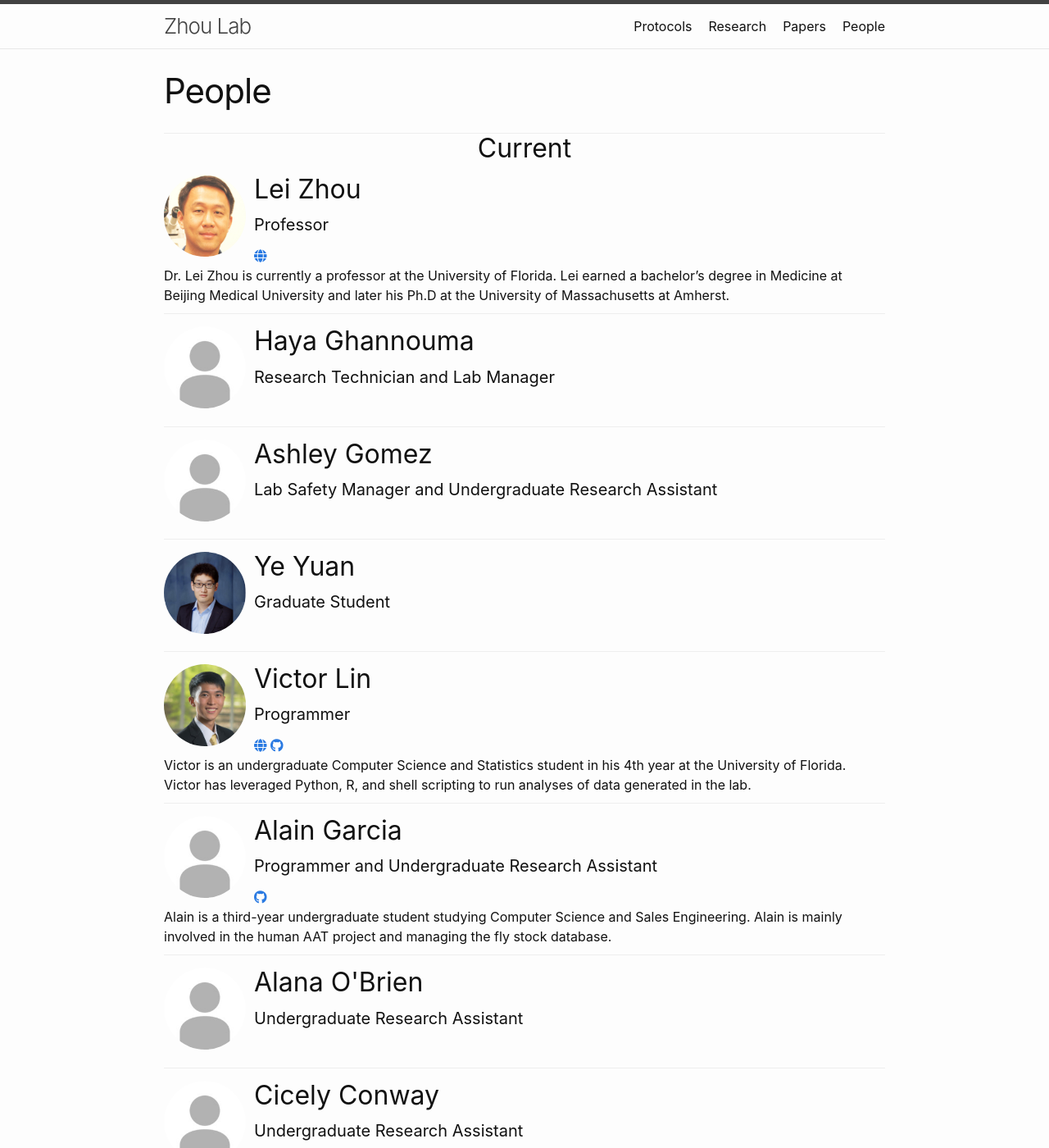
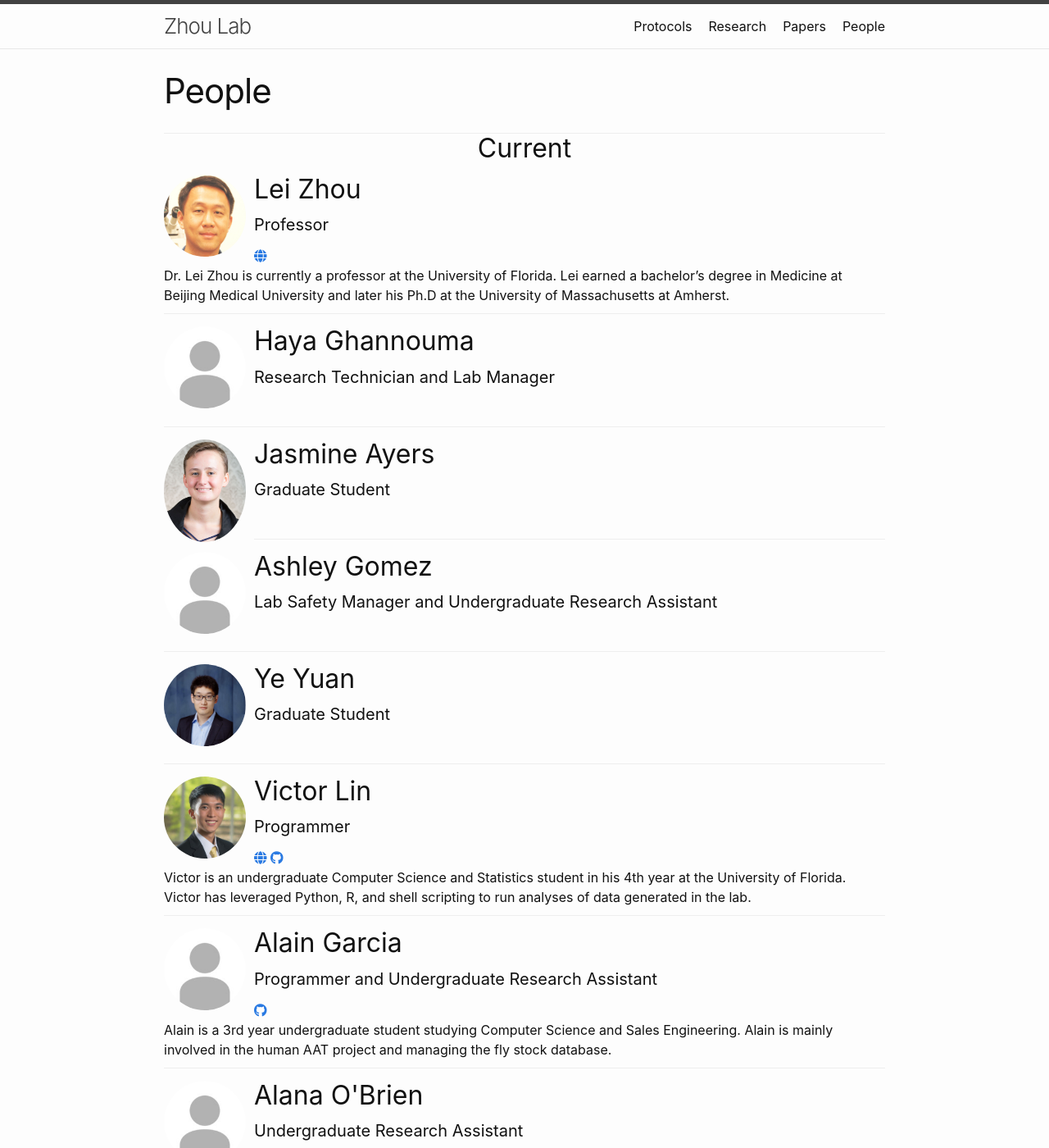
Before and after one commit to zhoulab/zhoulab.github.io, a Jekyll site: the page built from people.html, in a window 1280 px wide and 1400 px high. Shown: the whole window at 82% size. Built offline with Jekyll 4.4.1, drawn with Linux system fonts in a browser that asks for light colours; nearby versions of some CDN libraries.

Commit message:
Added Jasmine Ayers

```diff
--- a/_data/people.yml
+++ b/_data/people.yml
@@ -10,6 +10,11 @@
 - name: Haya Ghannouma
   role: Research Technician and Lab Manager
   img: /assets/img/people/default.jpg
+  current: true
+
+- name: Jasmine Ayers
+  role: Graduate Student
+  img: /assets/img/people/jasmine-ayers.jpg
   current: true
 
 - name: Ashley Gomez
@@ -34,7 +39,7 @@
   role: Programmer and Undergraduate Research Assistant
   img: /assets/img/people/default.jpg
   github: alaingarcia
-  bio: Alain is a third-year undergraduate student studying Computer Science and Sales Engineering. Alain is mainly involved in the human AAT project and managing the fly stock database.
+  bio: Alain is a 3rd year undergraduate student studying Computer Science and Sales Engineering. Alain is mainly involved in the human AAT project and managing the fly stock database.
   current: true
 
 - name: Alana O'Brien
```
Also changed, not shown: Gemfile.lock, assets/img/people/jasmine-ayers.jpg (added).
